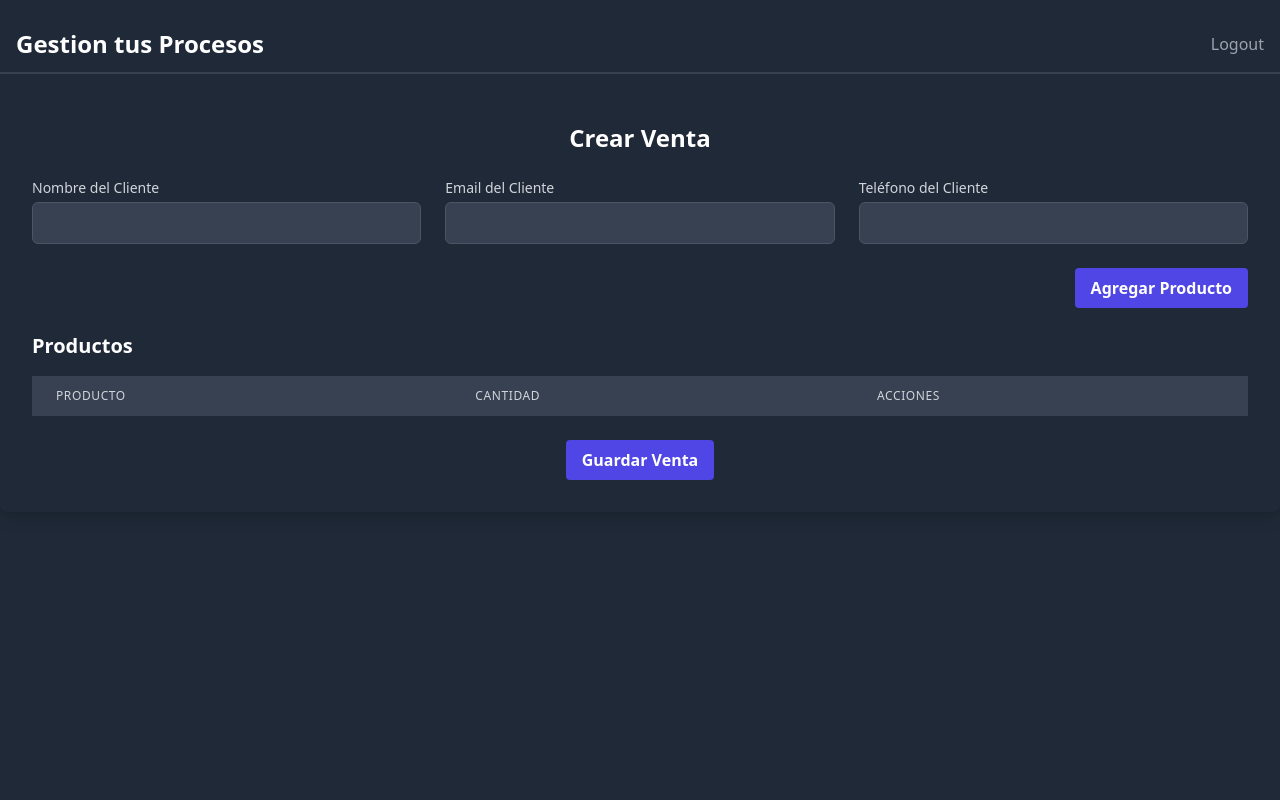
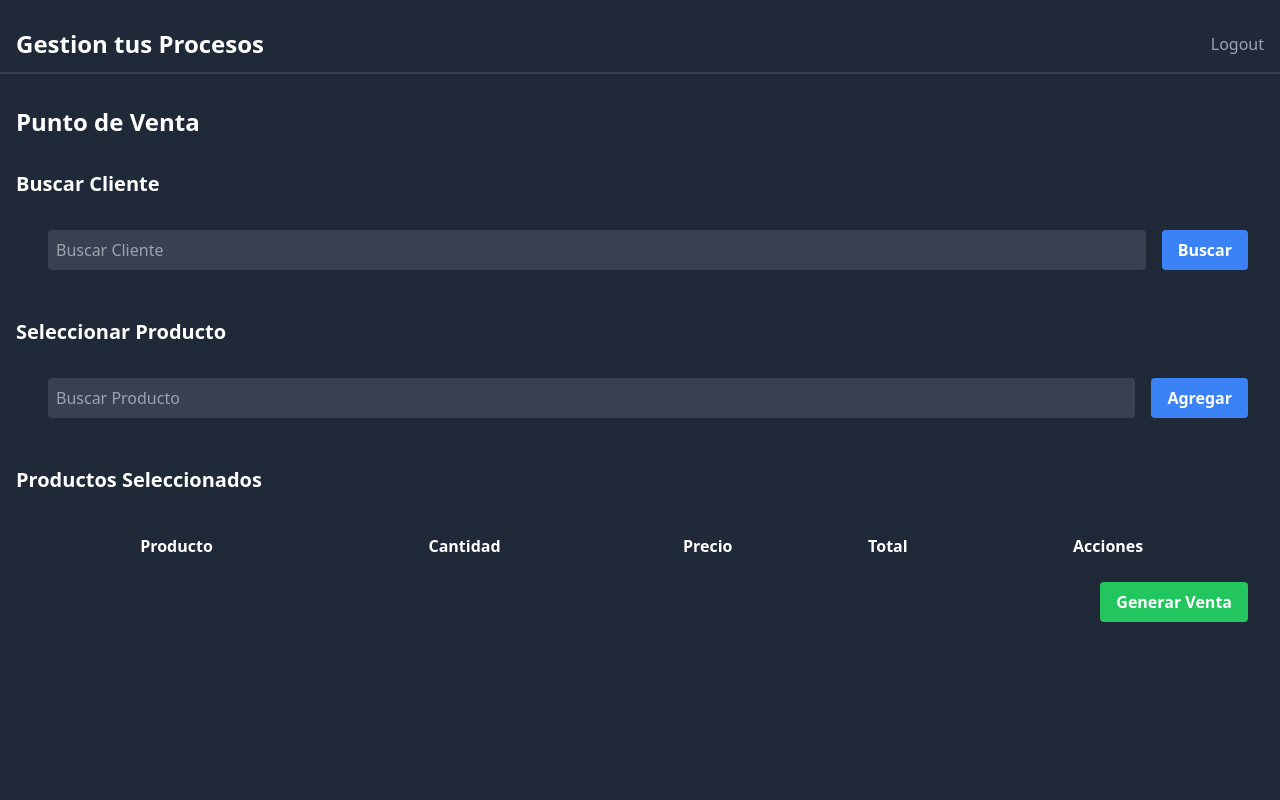
Before and after one commit to AnthonyMh-100/app-manage-django, a Django app: page /sales/ in a window 1280 px wide. Run offline with Django 5.2, Linux system fonts and the light colour scheme; lists and menus that the app fills with data are empty; some libraries are stand-ins or nearby versions.

Commit message:
[IMP] Agregar funcionalidad de editar y formularos

```diff
--- a/web/templates/aplication/inventory.html
+++ b/web/templates/aplication/inventory.html
@@ -35,7 +35,7 @@
               <td class="px-6 py-4 whitespace-nowrap">{{product.stock}}</td>
               <td>
                 <a href="{% url 'app:view_inventory_delete' product.id %}" class="px-4 py-2 bg-red-500 hover:bg-red-700 rounded text-white">borrar</a>
-                <a href="" class="px-4 py-2 bg-blue-500 hover:bg-blue-700 rounded text-white">edit</a>
+                <a href="{% url 'app:view_inventory_edit' product.id %}" class="px-4 py-2 bg-blue-500 hover:bg-blue-700 rounded text-white">edit</a>
               </td>
             </tr>
           {%empty%}
--- a/web/templates/aplication/sale.html
+++ b/web/templates/aplication/sale.html
@@ -3,49 +3,64 @@
 {% block title %}Sale{% endblock  %}
 {% block sale %}
 
-<div class="container mx-auto flex flex-col items-center justify-center text-white">
-    <div class="container bg-gray-800 p-8 rounded-lg shadow-lg">
-        <h2 class="text-2xl font-bold mb-6 text-center">Crear Venta</h2>
-        <form id="venta-form" class="space-y-6">
-            <div class="grid grid-cols-1 md:grid-cols-3 gap-6">
-                <div>
-                    <label for="cliente" class="block text-sm font-medium text-gray-300">Nombre del Cliente</label>
-                    <input type="text" id="cliente" name="cliente" class="mt-1 block w-full bg-gray-700 text-white border border-gray-600 rounded-md py-2 px-3 focus:outline-none focus:ring-2 focus:ring-indigo-500">
-                </div>
-                <div>
-                    <label for="email" class="block text-sm font-medium text-gray-300">Email del Cliente</label>
-                    <input type="email" id="email" name="email" class="mt-1 block w-full bg-gray-700 text-white border border-gray-600 rounded-md py-2 px-3 focus:outline-none focus:ring-2 focus:ring-indigo-500">
-                </div>
-                <div>
-                    <label for="telefono" class="block text-sm font-medium text-gray-300">Teléfono del Cliente</label>
-                    <input type="tel" id="telefono" name="telefono" class="mt-1 block w-full bg-gray-700 text-white border border-gray-600 rounded-md py-2 px-3 focus:outline-none focus:ring-2 focus:ring-indigo-500">
-                </div>
-            </div>
-            <div class="text-right">
-                <button type="button" id="add-producto" class="bg-indigo-600 hover:bg-indigo-700 text-white font-bold py-2 px-4 rounded focus:outline-none focus:ring-2 focus:ring-indigo-500">Agregar Producto</button>
-            </div>
+  <!-- Header -->
+  <header class="bg-gray-800 p-4 text-white">
+    <h1 class="text-2xl font-bold">Punto de Venta</h1>
+</header>
+
+<!-- Main Content -->
+<div class="container mx-auto p-4 text-white">
+
+    <!-- Buscar Cliente Section -->
+    <section id="buscar-cliente" class="mb-8">
+        <h2 class="text-xl font-semibold mb-4">Buscar Cliente</h2>
+        <form class="bg-gray-800 p-4 rounded flex space-x-4" method="POST">
+            {% csrf_token %}
+            <input type="text" id="buscar_cliente" placeholder="Buscar Cliente" class="w-full p-2 bg-gray-700 rounded">
+            <button type="submit" class="bg-blue-500 hover:bg-blue-700 text-white font-bold py-2 px-4 rounded">
+                Buscar
+            </button>
         </form>
-        <div class="mt-6">
-            <h3 class="text-xl font-bold mb-4">Productos</h3>
-            <div class="overflow-x-auto">
-                <table class="min-w-full bg-gray-800 rounded-lg">
-                    <thead>
-                        <tr>
-                            <th class="py-3 px-6 bg-gray-700 text-left text-xs font-medium text-gray-300 uppercase tracking-wider">Producto</th>
-                            <th class="py-3 px-6 bg-gray-700 text-left text-xs font-medium text-gray-300 uppercase tracking-wider">Cantidad</th>
-                            <th class="py-3 px-6 bg-gray-700 text-left text-xs font-medium text-gray-300 uppercase tracking-wider">Acciones</th>
-                        </tr>
-                    </thead>
-                    <tbody id="productos">
-                        <!-- Productos serán agregados aquí -->
-                    </tbody>
-                </table>
-            </div>
-            <div class="text-center mt-6">
-                <button type="submit" form="venta-form" class="bg-indigo-600 hover:bg-indigo-700 text-white font-bold py-2 px-4 rounded focus:outline-none focus:ring-2 focus:ring-indigo-500">Guardar Venta</button>
+    </section>
+
+    <!-- Seleccionar Producto Section -->
+    <section id="seleccionar-producto" class="mb-8">
+        <h2 class="text-xl font-semibold mb-4">Seleccionar Producto</h2>
+        <form class="bg-gray-800 p-4 rounded flex space-x-4" method="POST">
+            {% csrf_token %}
+            <input type="text" id="buscar_producto" placeholder="Buscar Producto" class="w-full p-2 bg-gray-700 rounded">
+            <button type="submit" class="bg-blue-500 hover:bg-blue-700 text-white font-bold py-2 px-4 rounded">
+                Agregar
+            </button>
+        </form>
+    </section>
+
+    <!-- Productos Seleccionados Section -->
+    <section id="productos-seleccionados" class="mb-8">
+        <h2 class="text-xl font-semibold mb-4">Productos Seleccionados</h2>
+        <div class="bg-gray-800 p-4 rounded">
+            <table class="min-w-full bg-gray-800">
+                <thead>
+                    <tr>
+                        <th class="py-2">Producto</th>
+                        <th class="py-2">Cantidad</th>
+                        <th class="py-2">Precio</th>
+                        <th class="py-2">Total</th>
+                        <th class="py-2">Acciones</th>
+                    </tr>
+                </thead>
+                <tbody id="productos-lista">
+                    <!-- Aquí se añadirán dinámicamente las filas de productos -->
+                </tbody>
+            </table>
+            <div class="mt-4 text-right">
+                <button type="button" class="bg-green-500 hover:bg-green-700 text-white font-bold py-2 px-4 rounded">
+                    Generar Venta
+                </button>
             </div>
         </div>
-    </div>
+    </section>
+
 </div>
 
 {% endblock  %}
--- a/web/templates/base.html
+++ b/web/templates/base.html
@@ -7,7 +7,7 @@
     <script src="https://cdn.tailwindcss.com"></script>
   </head>
   <body>
-    <div class="w-screen h-screen bg-gray-800">
+    <div class="w-screen h-dvh bg-gray-800">
       <!-- Navbar -->
       {% include 'views/navbar.html' %}
 
--- a/web/urls.py
+++ b/web/urls.py
@@ -12,7 +12,10 @@ urlpatterns = [
     path('inventory/', views.view_inventory, name='view_inventory'),
     path('inventory/create', views.view_inventory_form, name='view_inventory_form'),
     path('inventory/delete/<int:id>', views.view_inventory_delete, name='view_inventory_delete'),
+    path('inventory/edit/<int:product_id>', views.view_inventory_edit, name='view_inventory_edit'),
     path('customer/', views.view_customer, name='view_customer'),
     path('customer/create', views.view_customer_form, name='view_customer_form'),
+    path('customer/delete/<int:id>', views.view_customer_delete, name='view_customer_delete'),
+    path('customer/edit/<int:customer_id>', views.view_customer_edit, name='view_customer_edit'),
 
 ]
--- a/web/views.py
+++ b/web/views.py
@@ -48,7 +48,7 @@ def view_inventory(request):
         return render(request,'aplication/inventory.html',{'products':search_products})
 
     else:
-        products = Product.objects.all()
+        products = Product.objects.filter(user_id=request.user.id)
         paginator = Paginator(products,4)
         page = request.GET.get('page',1)
         products_page = paginator.page(page)
@@ -58,6 +58,17 @@ def view_inventory_delete(request,id):
     delete_product = get_object_or_404(Product,pk=id)
     delete_product.delete()
     return redirect('app:view_inventory')
+
+def view_inventory_edit(request, product_id):
+    product = get_object_or_404(Product, pk=product_id)
+    if request.method == "POST":
+        form = ProductForm(request.POST, instance=product)
+        if form.is_valid():
+            form.save()
+            return redirect('app:view_inventory')
+    else:
+        form = ProductForm(instance=product)
+    return render(request, 'forms/inv_edit.html', {'form': form})
 
 def view_inventory_form(request):
     if request.method == 'POST':
@@ -78,10 +89,17 @@ def view_inventory_form(request):
 #  app customer.
 
 def view_customer(request):
+    if request.method == 'POST':
+        customer = request.POST['customer']
+        search_customer = Customer.objects.filter(name__startswith = customer)
+        return render(request,'aplication/customer.html',{'customers':search_customer})
 
-    customers = Customer.objects.all()
-    print("customer")
-    return render(request,'aplication/customer.html',{'customers':customers})
+    else:
+        customers = Customer.objects.filter(user_id=request.user.id)
+        paginator = Paginator(customers,4)
+        page = request.GET.get('page',1)
+        customer_page = paginator.page(page)
+        return render(request,'aplication/customer.html',{'customers':customer_page})
 
 def view_customer_form(request):
     if request.method == 'POST':
@@ -104,3 +122,20 @@ def view_customer_form(request):
     else:
         form = CustomerForm()
     return render(request,'forms/customer_form.html',{'form':form})
+
+
+def view_customer_edit(request, customer_id):
+    customer = get_object_or_404(Customer, pk=customer_id)
+    if request.method == "POST":
+        form = CustomerForm(request.POST, instance=customer)
+        if form.is_valid():
+            form.save()
+            return redirect('app:view_customer')
+    else:
+        form = CustomerForm(instance=customer)
+    return render(request, 'forms/customer_edit.html.', {'form': form})
+
+def view_customer_delete(request,id):
+    delete_customer = get_object_or_404(Customer,pk=id)
+    delete_customer.delete()
+    return redirect('app:view_customer')
```
Also changed, not shown: web/admin.py (+6 -2 lines), web/models.py (+7 -7 lines), web/templates/aplication/customer.html (+12 -12 lines), web/templates/forms/customer_edit.html (added, +20 -0 lines), web/templates/forms/inv_edit.html (added, +21 -0 lines), db.sqlite3, web/migrations/0003_alter_product_description_alter_product_name_and_more.py (added), web/migrations/0004_alter_customer_age_alter_customer_email_and_more.py (added).
